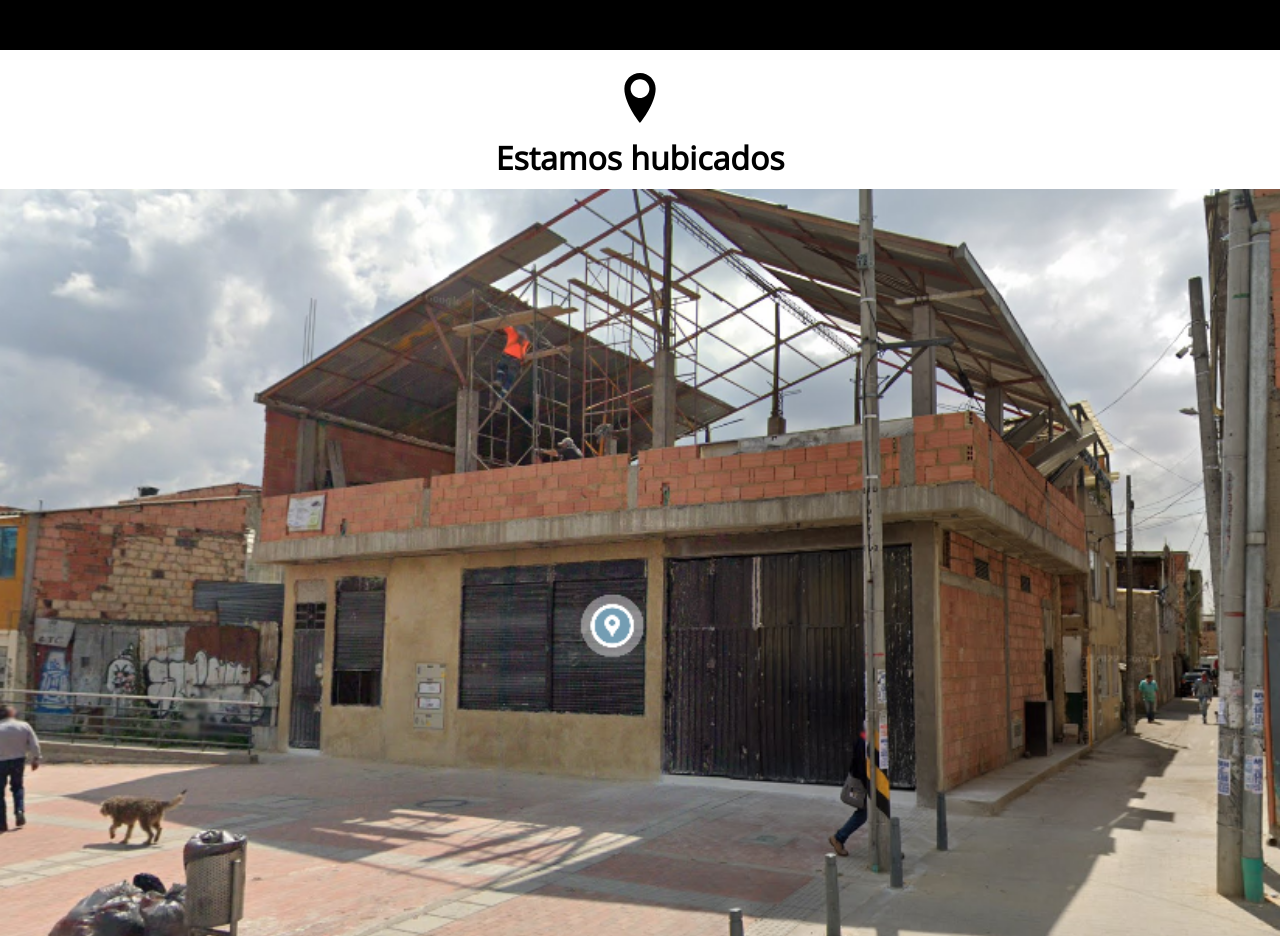
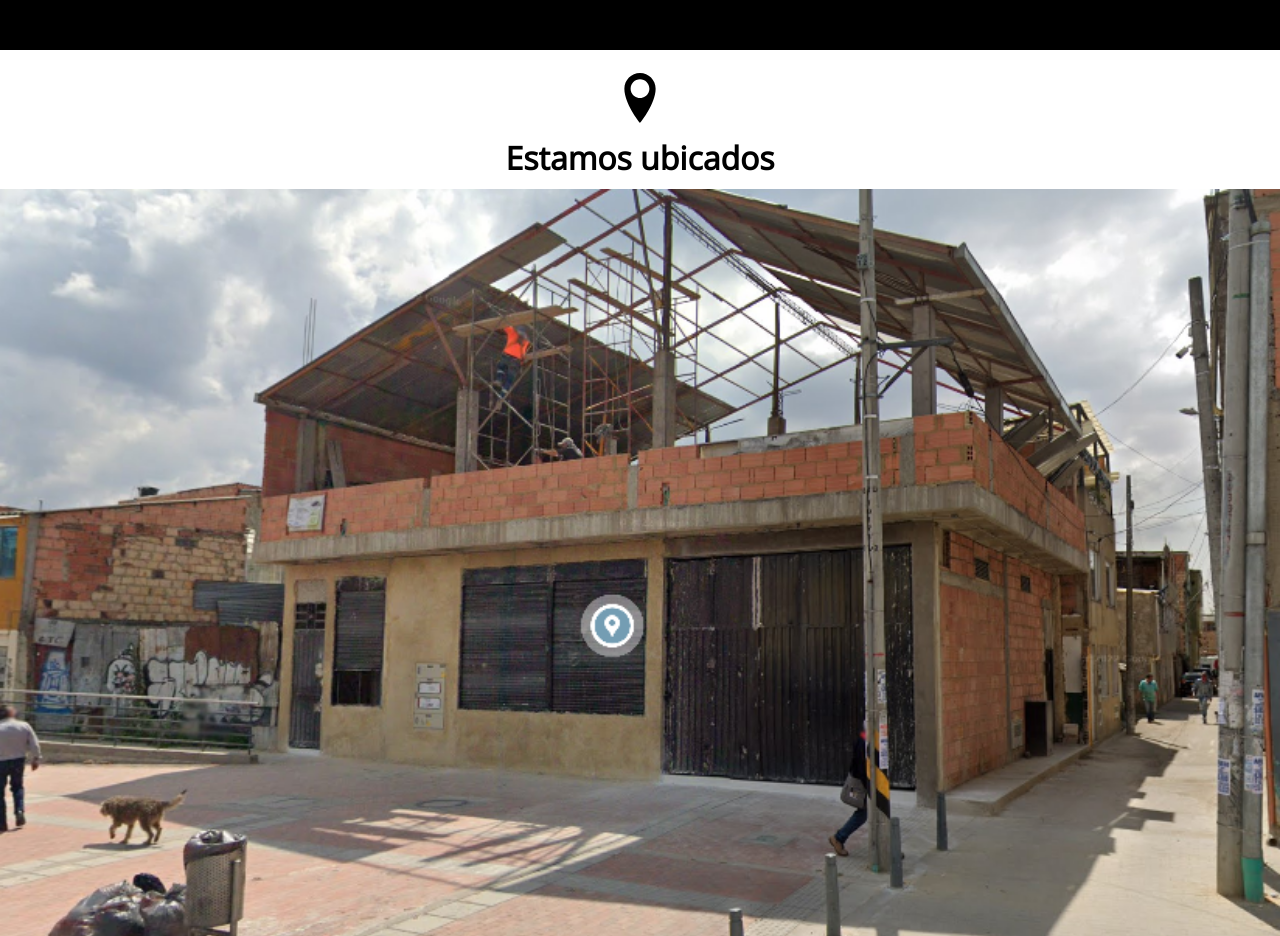
Before and after one commit to EdwardMelo1/ProyectoRestaurante, a React (Create React App) app: page /inicio in a window 1280 px wide. Shown: the part 1940-2876 px from the top of the page. Built offline with nearby package versions, Linux system fonts and the light colour scheme; a web font is replaced by a local one.

Commit message:
ortografian

```diff
--- a/src/Vistas/Main/Main.jsx
+++ b/src/Vistas/Main/Main.jsx
@@ -19,7 +19,7 @@ function Main(){
 
                     <div className="location">
                     <ImLocation className="icon-ubi"/>
-                    <h1>Estamos hubicados </h1>
+                    <h1>Estamos ubicados </h1>
                     <img src={imgRestaurante} alt="imagen del local" />
                     <h3>Direccion <hr /> Cra. 94f #131c-98 </h3>
                     </div>
```
